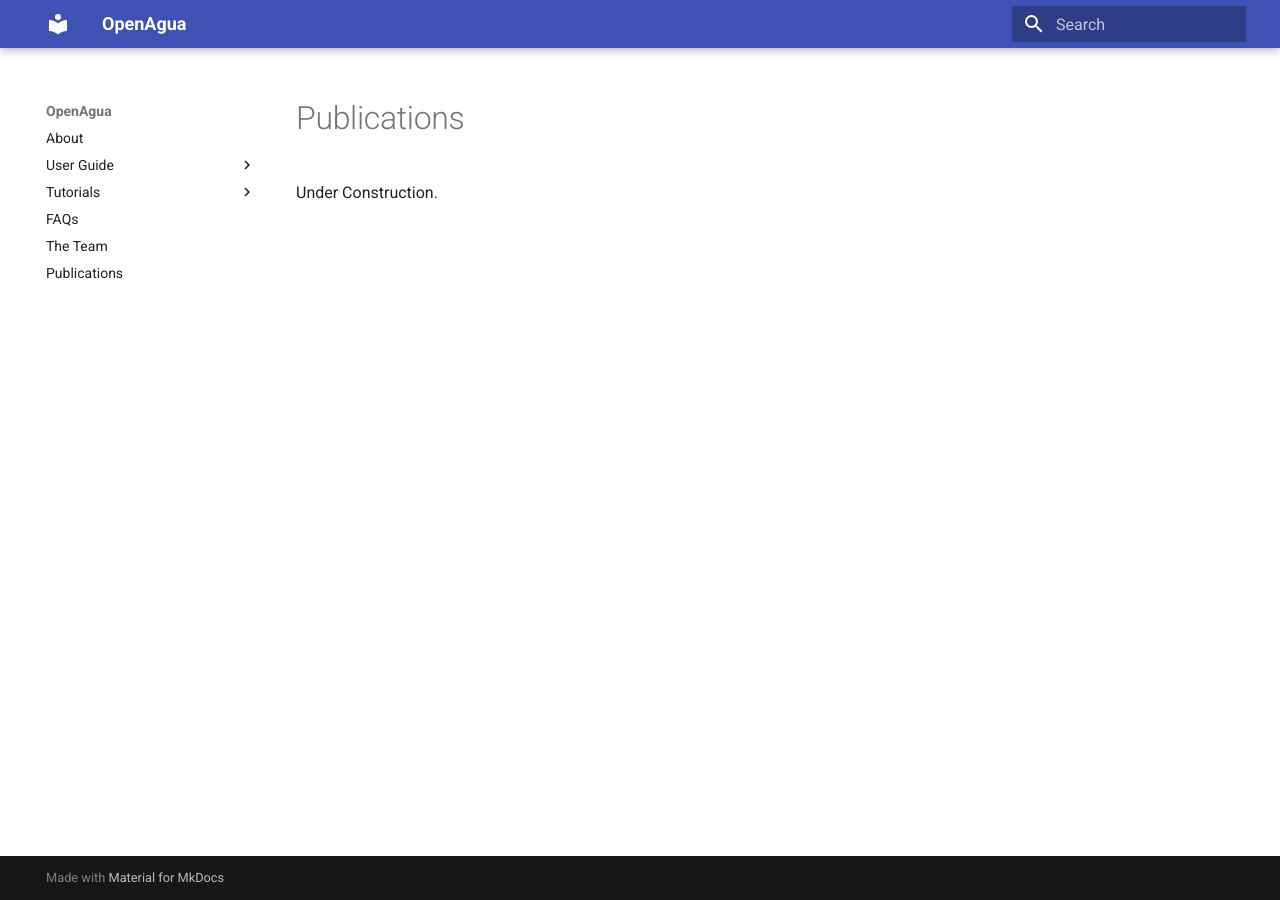
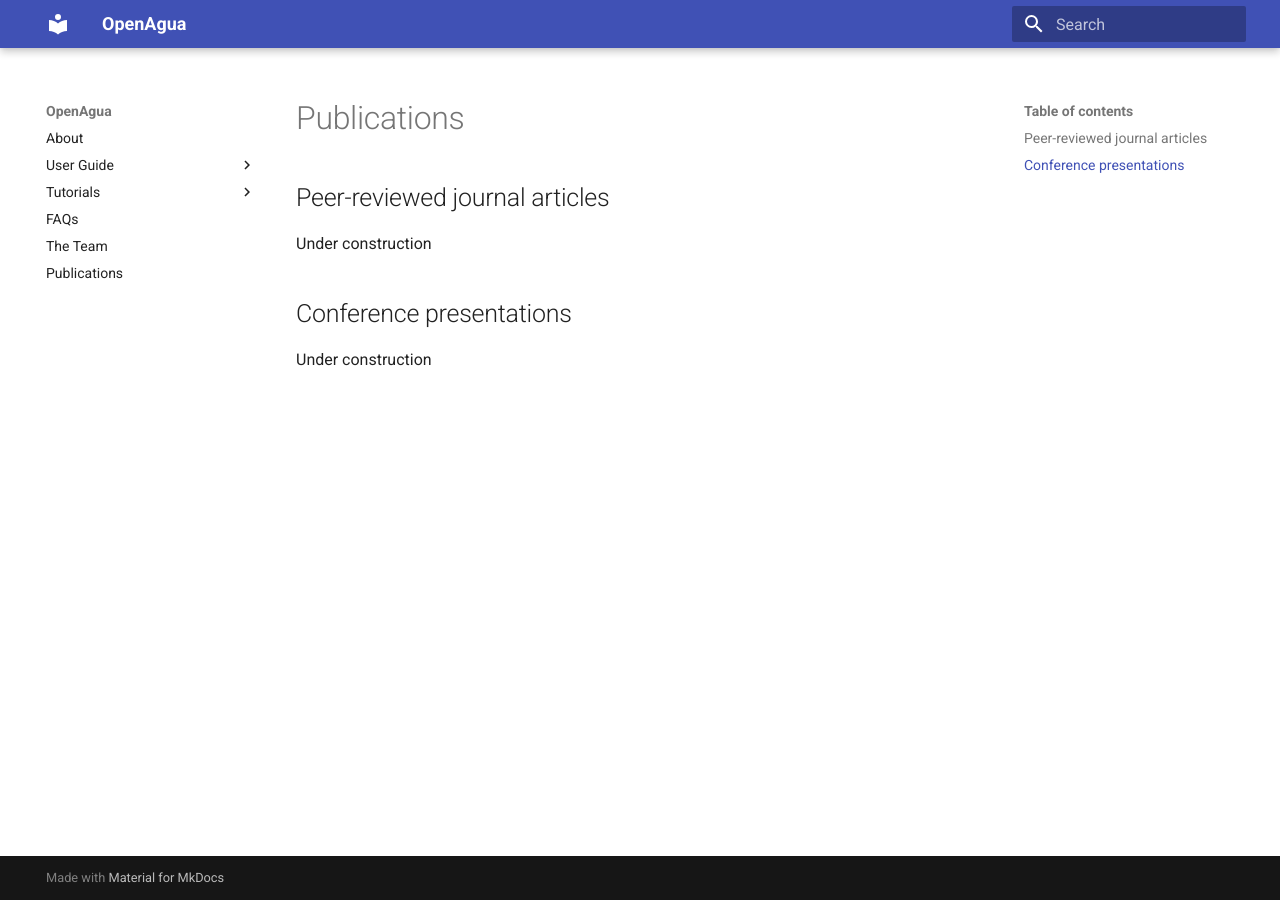
Before and after one commit to OpenAgua/openagua-documentation, an MkDocs documentation site: the page built from docs/learn-more/publications.md, in a window 1280 px wide. Built offline with MkDocs 1.6.1 and Material for MkDocs 9.7.7, drawn with Linux system fonts in a browser that asks for light colours; old or Windows-style settings are respelled for this version of MkDocs.

Commit message:
GitBook: [master] 7 pages modified

```diff
--- a/docs/learn-more/publications.md
+++ b/docs/learn-more/publications.md
@@ -1,3 +1,9 @@
 # Publications
 
-Under Construction.
+## Peer-reviewed journal articles
+
+Under construction
+
+## Conference presentations
+
+Under construction
```
Also changed, not shown: docs/README.md (+1 -1 lines), docs/SUMMARY.md (+3 -1 lines), docs/learn-more/contributing/README.md (renamed from docs/learn-more/contributing.md, +1 -1 lines), docs/learn-more/contributing/contributing.md (added, +5 -0 lines), docs/learn-more/contributing/open-source.md (added, +1 -0 lines).
